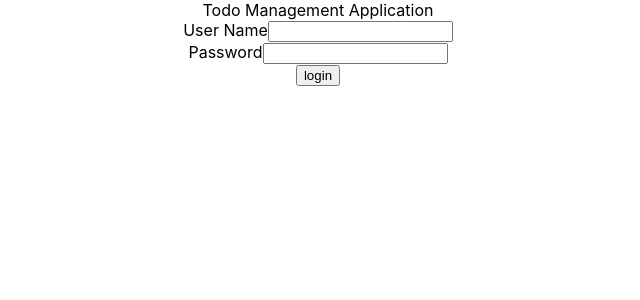
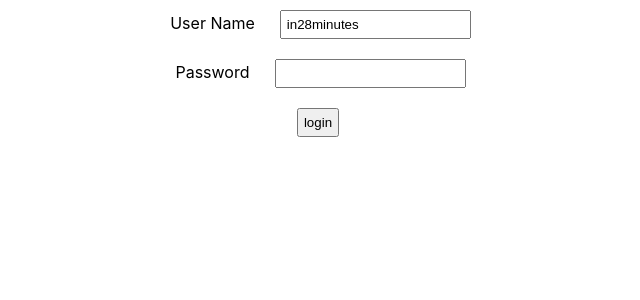
Before and after one commit to Yoshiki-Itagaki/rest-api-full-stack-react-todo-app, a React (Create React App) app: page / in a window 1280 px wide. Shown: the top 300 px of the page, without its empty margins (322-962 px from the left). Built offline with nearby package versions, Linux system fonts and the light colour scheme.

Commit message:
Improved Login component further - todo react app

```diff
--- /dev/null
+++ b/src/components/todo/TodoApp.css
@@ -0,0 +1,5 @@
+label, input, button {
+    margin: 10px;
+    padding: 5px;
+
+}
--- a/src/components/todo/TodoApp.jsx
+++ b/src/components/todo/TodoApp.jsx
@@ -1,23 +1,39 @@
+import { useState } from 'react'
+import './TodoApp.css'
+
 export default function TodoApp() {
     return (
         <div className="TodoApp">
-            Todo Management Application
             <LoginComponent />
         </div>
     )
 }
 
 function LoginComponent() {
+
+    const [username, setUsername] = useState("in28minutes");
+    const [password, setPassword] = useState("");
+
+    function handleUsernameChange(event) {
+        console.log(event.target.value);
+        setUsername(event.target.value);
+    }
+
+    function handlePasswordChange(event) {
+        console.log(event.target.value);
+        setPassword(event.target.value);
+    }
+
     return (
         <div className="Login">
             <div className="LoginForm">
                 <div>
                     <label>User Name</label>
-                    <input type="text" name="username" />
+                    <input type="text" name="username" value={username} onChange={handleUsernameChange}/>
                 </div>
                 <div>
                     <label>Password</label>
-                    <input type="text" name="password" />
+                    <input type="text" name="password" value={password} onChange={handlePasswordChange} />
                 </div>
                 <div>
                     <button type="button" name="login">
```
